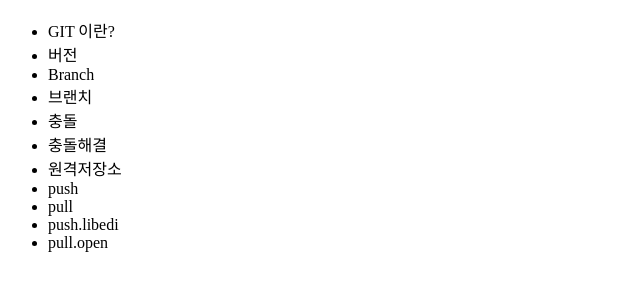
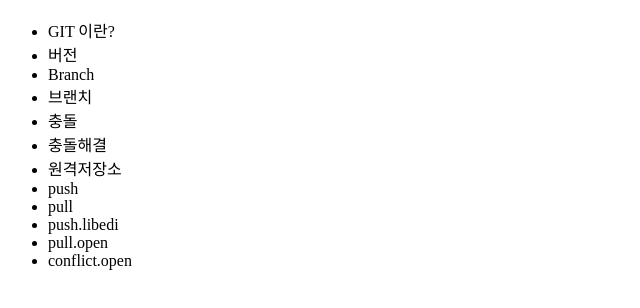
Before and after one commit to libedi/opentutorials_git_libedi, a plain HTML site: page index.html in a window 1280 px wide. Shown: the part 48-356 px from the top of the page, without its empty margins (0-640 px from the left). Drawn offline with Linux system fonts and the light colour scheme.

Commit message:
add conflict.open

```diff
--- a/index.html
+++ b/index.html
@@ -21,6 +21,7 @@
             <li>pull</li>
             <li>push.libedi</li>
             <li>pull.open</li>
+            <li>conflict.open</li>
         </ul>
     </body>
 </html>
```
